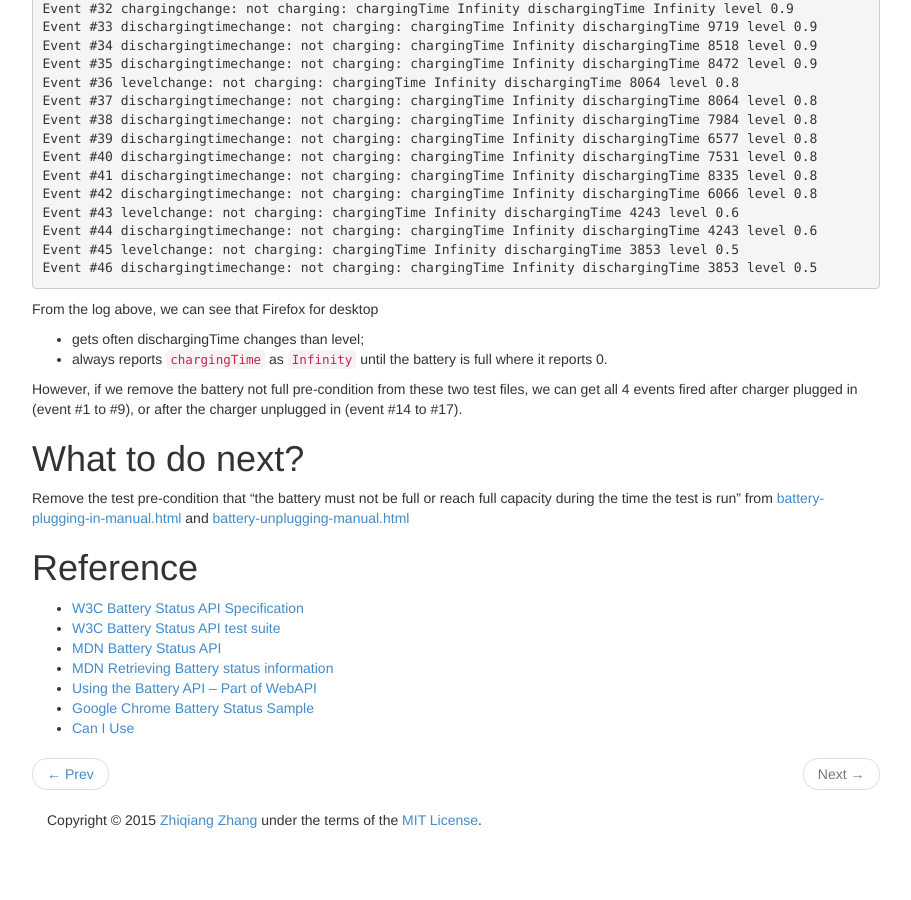
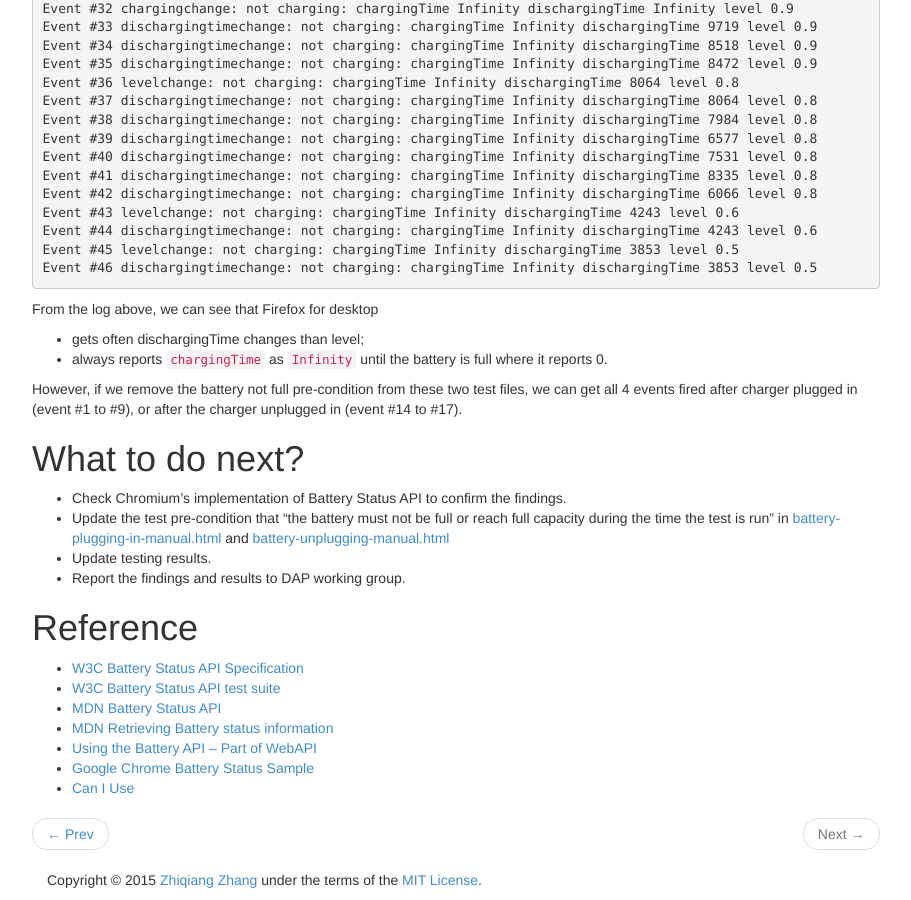
Before and after one commit to shuixin222/zqzhang.github.io, a Jekyll site: the page built from _posts/2016-02-18-testing-battery-status-api.md, in a window 1280 px wide and 900 px high, scrolled down 4769 px. Shown: the whole window, without its empty margins (38-949 px from the left). Built offline with Jekyll 4.4.1, drawn with Linux system fonts in a browser that asks for light colours; before the commit the page ends 5609 px from its top, so only the background shows below that.

Commit message:
Update what to do next

```diff
--- a/_posts/2016-02-18-testing-battery-status-api.md
+++ b/_posts/2016-02-18-testing-battery-status-api.md
@@ -297,11 +297,14 @@
 
 # What to do next?
 
-Remove the test pre-condition that "the battery must not be full or reach full
-capacity during the time the test is run" from
-[battery-plugging-in-manual.html](http://w3c-test.org/battery-status/battery-plugging-in-manual.html)
-and
-[battery-unplugging-manual.html](http://w3c-test.org/battery-status/battery-unplugging-manual.html)
+* Check Chromium's implementation of Battery Status API to confirm the findings.
+* Update the test pre-condition that "the battery must not be full or reach full
+  capacity during the time the test is run" in
+  [battery-plugging-in-manual.html](http://w3c-test.org/battery-status/battery-plugging-in-manual.html)
+  and
+  [battery-unplugging-manual.html](http://w3c-test.org/battery-status/battery-unplugging-manual.html)
+* Update testing results.
+* Report the findings and results to DAP working group.
 
 # Reference
 
```
